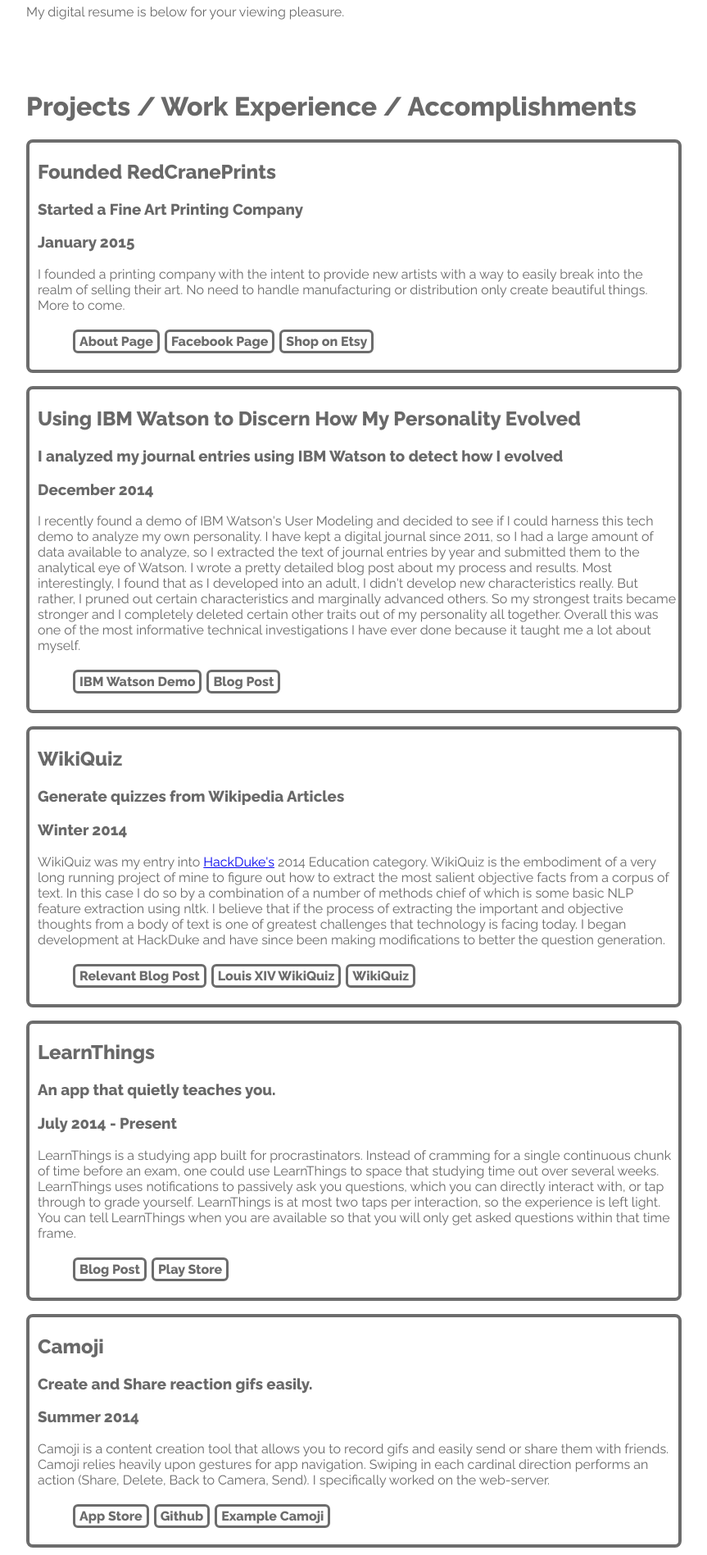
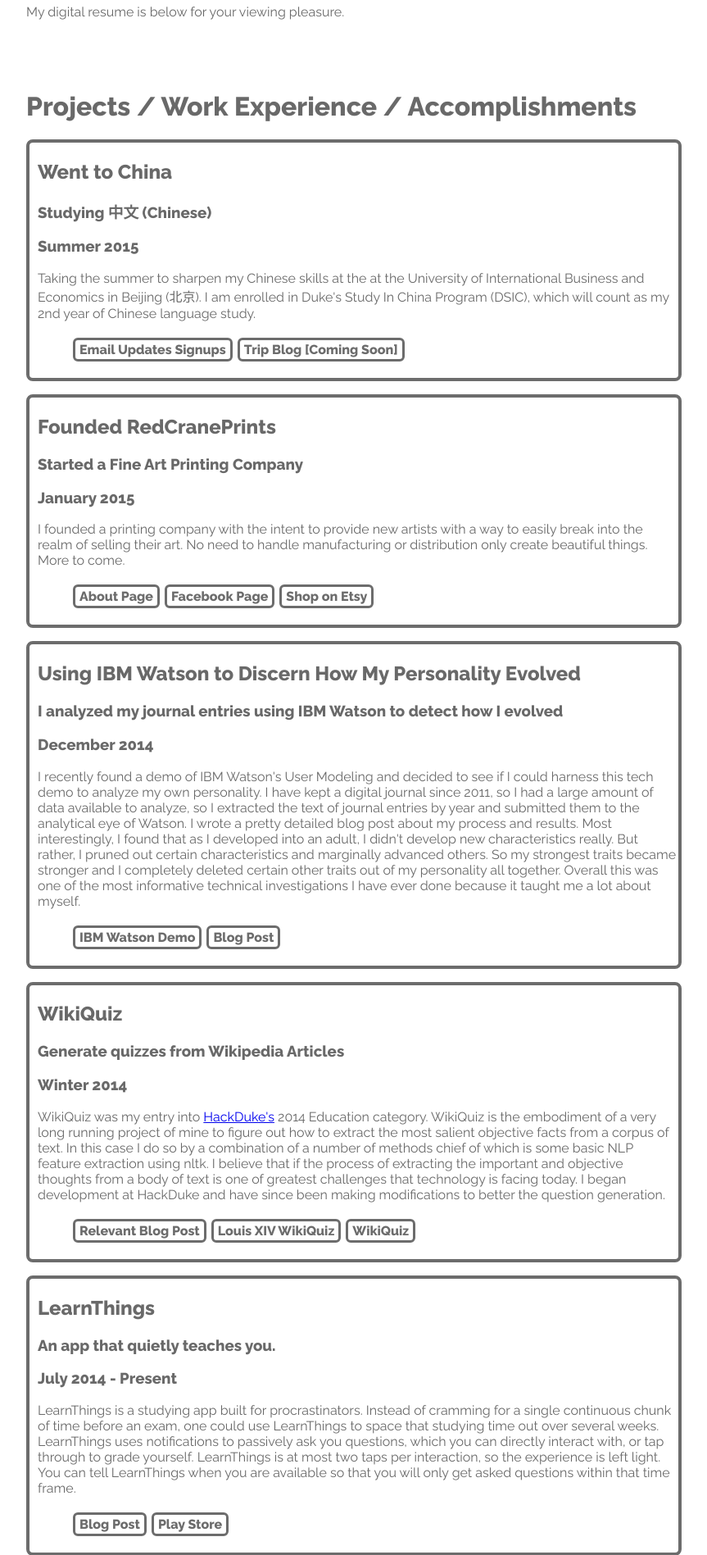
Before and after one commit to TimelyToga/timothyblumberg-web, a Python web app: template timothyblumberg/templates/main.html in a window 1280 px wide. Shown: the part 334-2231 px from the top of the page at 82% size, without its empty margins (208-1071 px from the left). Run offline with Jinja, Linux system fonts and the light colour scheme; the template is opened without the code that fills it, so the values that code supplies are empty.

Commit message:
Added China Trip

```diff
--- a/timothyblumberg/templates/main.html
+++ b/timothyblumberg/templates/main.html
@@ -64,6 +64,31 @@
             <div class="projects_wrapper">
                 <h1 class="projects_title">Projects / Work Experience / Accomplishments</h1>
 
+                <div class="projects">
+                    <div class="project_info">
+                        <h2 class="project_title">Went to China</h2>
+                        <h3 class="project_short_desc">Studying 中文 (Chinese)</h3>
+                        <h3 class="project_time">Summer 2015</h3>
+                    </div>
+                    <div class="project_body">
+                        <p class="project_desc">
+                            Taking the summer to sharpen my Chinese skills at the at the University of International
+                            Business and Economics in Beijing (北京). I am enrolled in Duke's Study In China Program (DSIC),
+                            which will count as my 2nd year of Chinese language study.
+                        </p>
+
+                        <div class="body-links-container">
+                            <ul class="body-links-list">
+                                <li class="menu-item">
+                                    <a href="">Trip Blog [Coming Soon]</a><br>
+                                </li>
+                                <li class="menu-item">
+                                    <a href="http://timothyblumberg.us11.list-manage1.com/subscribe?u=8cc51bc50a27cc0a3ea6839d6&id=76fa709312">Email Updates Signups</a>
+                                </li>
+                            </ul>
+                        </div>
+                    </div>
+                </div>
                <div class="projects">
                         <div class="project_info">
                             <h2 class="project_title">Founded RedCranePrints</h2>
```
